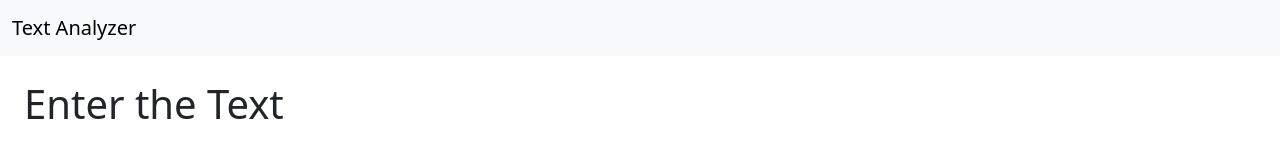
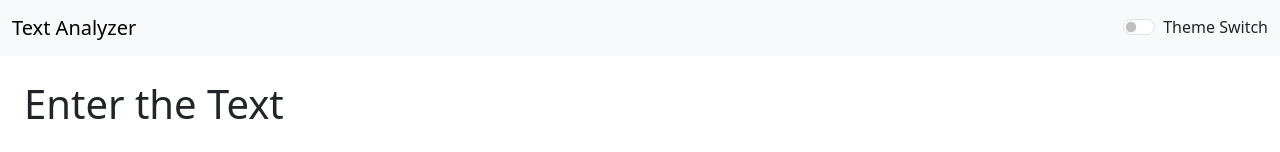
Before and after one commit to Vorpalv2/ReactWithBootstrap, a React (Create React App) app: page / in a window 1280 px wide. Shown: the top 152 px of the page. Built offline with nearby package versions, Linux system fonts and the light colour scheme.

Commit message:
added switch

```diff
--- a/src/components/Navbar.js
+++ b/src/components/Navbar.js
@@ -22,6 +22,20 @@ const Navbar = (props) => {
           <div className="collapse navbar-collapse" id="navbarNavAltMarkup">
             <div className="navbar-nav"></div>
           </div>
+          <div className="form-check form-switch">
+            <input
+              className="form-check-input"
+              type="checkbox"
+              role="switch"
+              id="flexSwitchCheckDefault"
+            />
+            <label
+              className="form-check-label"
+              htmlFor="flexSwitchCheckDefault"
+            >
+              Theme Switch
+            </label>
+          </div>
         </div>
       </nav>
     </>
```
